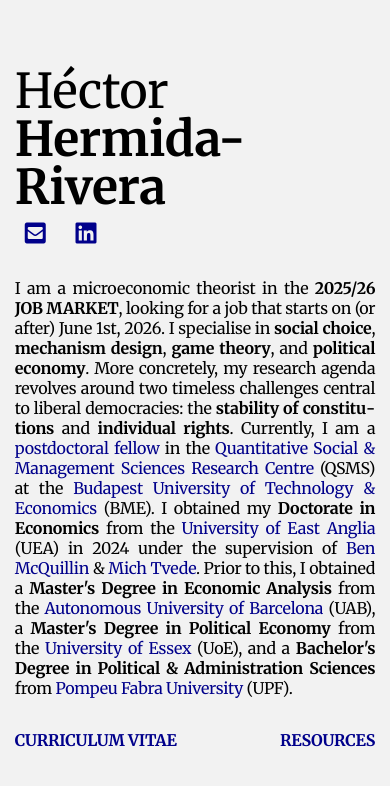
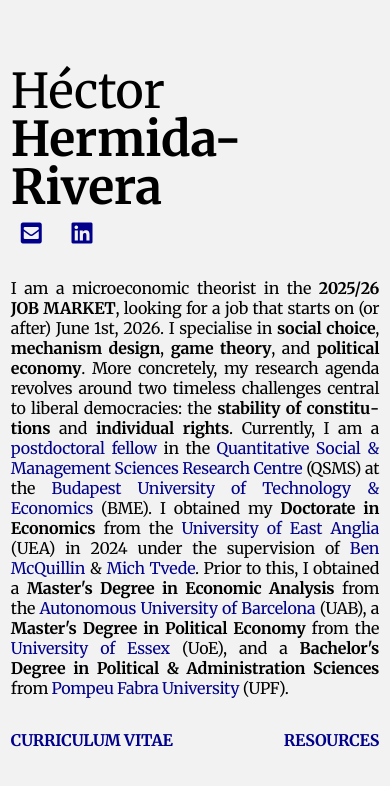
Before and after one commit to HectorHermidaRivera/hectorhermidarivera.github.io, a Jekyll site: the page built from index.md, in a window 390 px wide. Shown: the top 786 px of the page. Built offline with Jekyll 4.4.1, drawn with Linux system fonts in a browser that asks for light colours; a style sheet for code colours, icons or effects is not loaded.

Commit message:
Update style.css

```diff
--- a/assets/css/style.css
+++ b/assets/css/style.css
@@ -405,10 +405,10 @@ h2.collapsible-link {
     margin-left: auto !important;
     margin-right: auto !important;
     margin-bottom: 30px !important;
-    padding-left: 0px !important;
-    padding-right: 0px !important;
+    padding-left: 1dvw !important;
+    padding-right: 1dvw !important;
     max-width: 1025px !important;
-    width: 95vw !important;
+    width: 97dvw !important;
   }
 }
 
```
